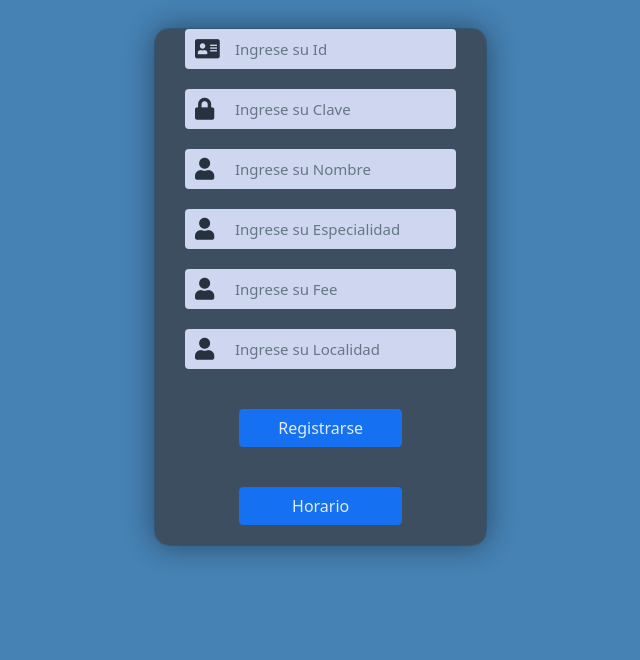
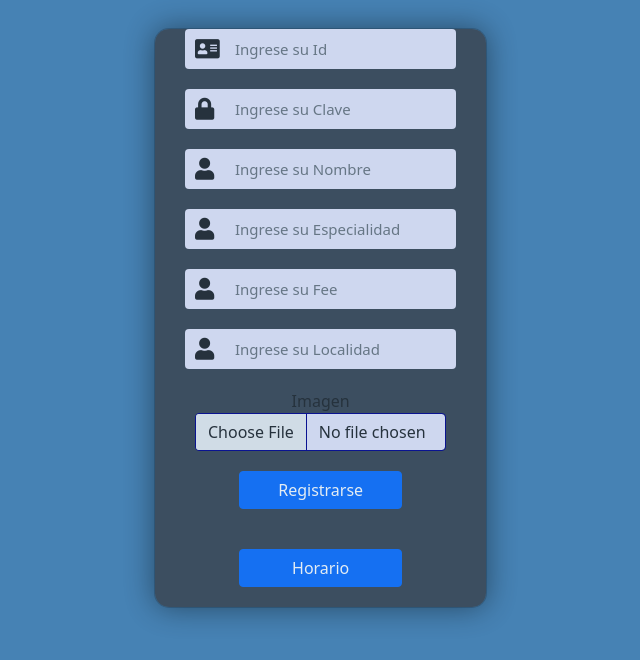
Before and after one commit to Henry211/CitasMedicas-API, a plain HTML site: page FrontEnd/web/registro.html in a window 1280 px wide. Shown: the whole page, without its empty margins (236-876 px from the left). Drawn offline with nearby package versions, Linux system fonts and the light colour scheme; some icons are missing.

```diff
--- a/FrontEnd/web/registro.html
+++ b/FrontEnd/web/registro.html
@@ -37,11 +37,16 @@
                         <div class="form-goup" id="name-group">
                             <input type="text" id="localidad" class="form-control" name="localidad" placeholder="Ingrese su Localidad"/>
                         </div>
+                        <div class="form-group" style="margin-left: 10px; margin-right: 10px;">
+                          <label for="imagen">Imagen</label>
+                          <input type="file" accept="image/*" class="form-control" name="imagen" id="imagen" placeholder="Imagen">
+                        </div>
 
 
                         <button type="button" id="login" name="entrar" class="btn btn-primary"> <i class="fas fa-sign-in-alt"></i> Registrarse</button>
                         <button type="button" id="horario" name="entrar" class="btn btn-primary"> <i class="fas fa-sign-in-alt"></i> Horario</button>
                     </form>
+
                 </div>
             </div>
         </div>
```
